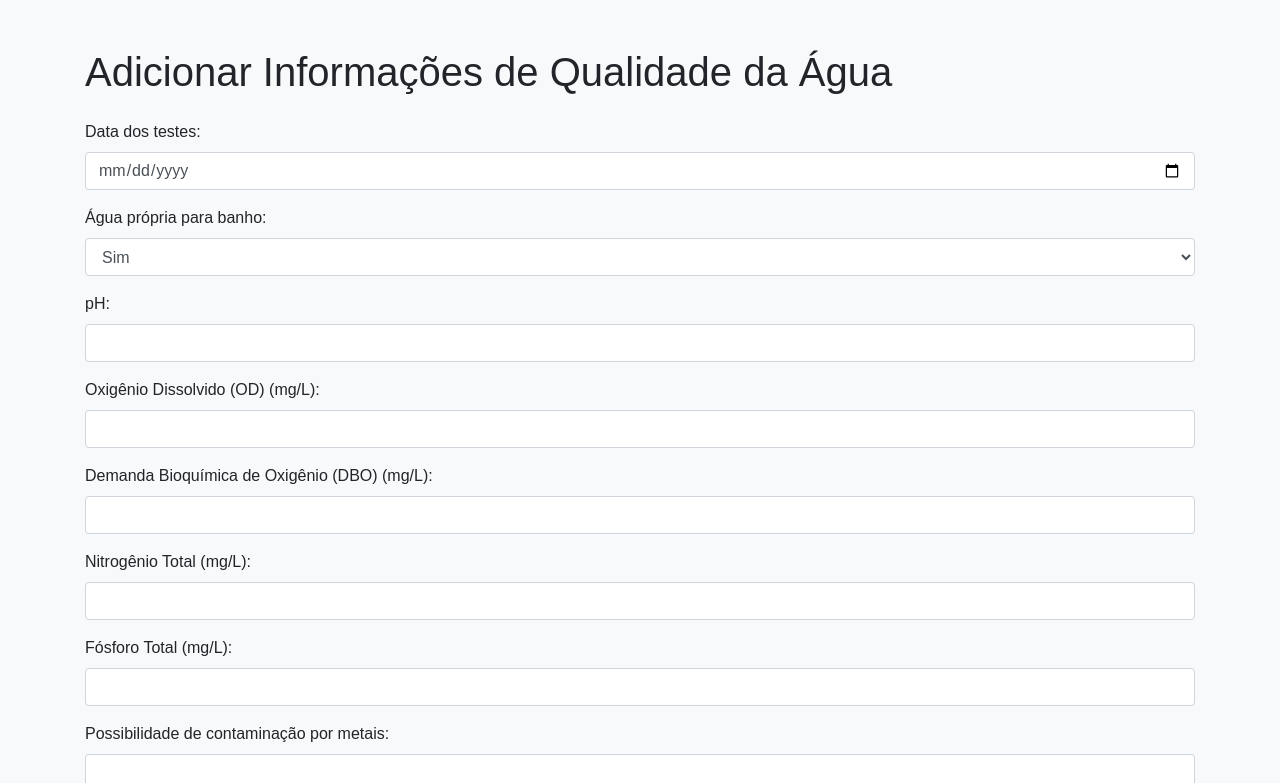
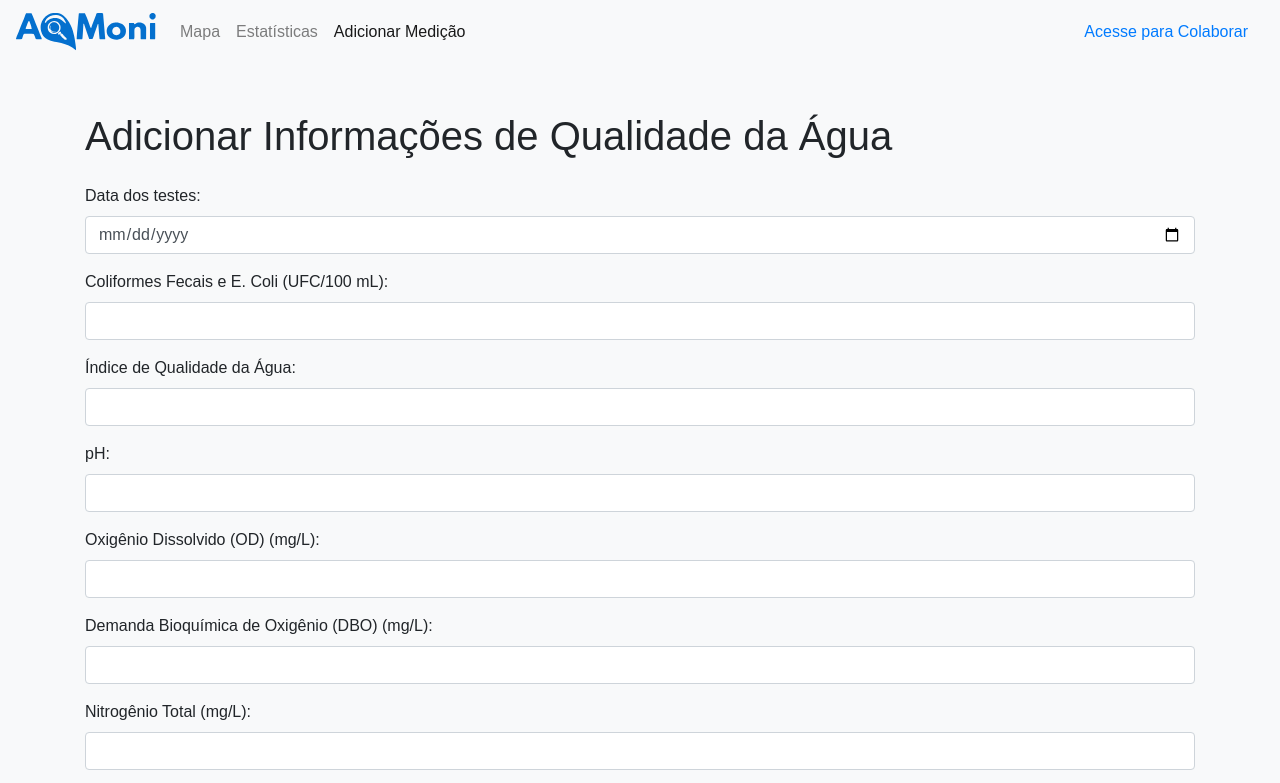
Before and after one commit to GuilhermeViero/QualidadeAguaRS, a website: page QualidadeAgua/add_info.html in a window 1280 px wide. Shown: the top 783 px of the page. Drawn offline with nearby package versions, Linux system fonts and the light colour scheme; files that its build step writes are made by us from their sources.

Commit message:
Change: style and logo

```diff
--- a/QualidadeAgua/add_info.html
+++ b/QualidadeAgua/add_info.html
@@ -6,9 +6,26 @@
     <title>Adicionar Informações</title>
     <link rel="stylesheet" href="https://maxcdn.bootstrapcdn.com/bootstrap/4.5.2/css/bootstrap.min.css">
     <link rel="stylesheet" href="https://unpkg.com/leaflet/dist/leaflet.css" />
-    <link rel="stylesheet" href="styles.css">
+    <link rel="stylesheet" href="styles/styles.css">
 </head>
 <body>
+    <nav class="navbar navbar-expand-lg navbar-light bg-light">
+        <a class="navbar-brand" href="map.html">
+            <img src="src/logo.svg" width="140" class="medium-blue-svg d-inline-block align-middle" alt="" loading="lazy">
+        </a>
+        <ul class="navbar-nav mr-auto">
+            <li class="nav-item">
+                <a class="nav-link" href="map.html">Mapa</a>
+            </li>
+            <li class="nav-item">
+                <a class="nav-link" href="statisticData.html">Estatísticas</a>
+            </li>
+            <li class="nav-item active">
+                <a class="nav-link" href="add_info.html">Adicionar Medição</a>
+            </li>
+        </ul>
+        <a class="nav-link" href="#">Acesse para Colaborar</a>
+    </nav>
     <div class="container">
         <h1 class="mt-5">Adicionar Informações de Qualidade da Água</h1>
         <form id="addInfoForm" class="mt-4">
@@ -17,11 +34,12 @@
                 <input type="date" class="form-control" id="data" name="data" required>
             </div>
             <div class="form-group">
-                <label for="balneabilidade">Água própria para banho:</label>
-                <select class="form-control" id="balneabilidade" name="balneabilidade">
-                    <option value="Sim">Sim</option>
-                    <option value="Não">Não</option>
-                </select>
+                <label for="coliformes">Coliformes Fecais e E. Coli (UFC/100 mL):</label>
+                <input type="number" step="0.01" class="form-control" id="coliformes" name="coliformes">
+            </div>
+            <div class="form-group">
+                <label for="iqa">Índice de Qualidade da Água:</label>
+                <input type="number" step="0.01" class="form-control" id="iqa" name="iqa">
             </div>
             <div class="form-group">
                 <label for="ph">pH:</label>
@@ -52,10 +70,6 @@
                 <input type="number" step="0.01" class="form-control" id="sst" name="sst">
             </div>
             <div class="form-group">
-                <label for="coliformes">Coliformes Fecais e E. Coli (UFC/100 mL):</label>
-                <input type="number" step="0.01" class="form-control" id="coliformes" name="coliformes">
-            </div>
-            <div class="form-group">
                 <label for="salinidade">Salinidade (‰):</label>
                 <input type="number" step="0.01" class="form-control" id="salinidade" name="salinidade">
             </div>
@@ -72,11 +86,7 @@
     </div>
 
     <script src="https://unpkg.com/leaflet/dist/leaflet.js"></script>
-    <script src="script.js"></script>
-    <script>
-        document.addEventListener('DOMContentLoaded', function () {
-            initMapAddInfo();
-        });
-    </script>
+    <script src="indicatorsManager/script.js"></script>
+    <script type="module" src="mapManager/script.js"></script>
 </body>
 </html>
```
Also changed, not shown: QualidadeAgua/index.html (+2 -3 lines), QualidadeAgua/map.html (+5 -5 lines).
